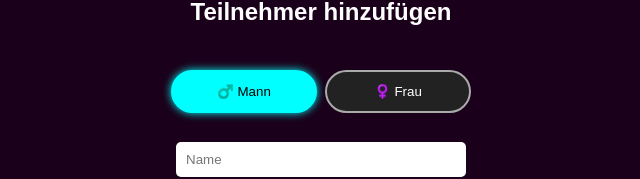
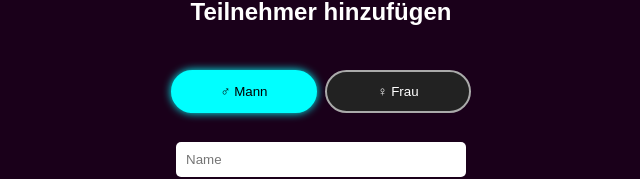
Before and after one commit to paulseeland/are-you-the-one-game, a React (Vite) app: page / in a window 1280 px wide. Shown: the part 395-574 px from the top of the page, without its empty margins (319-959 px from the left). Built offline with nearby package versions, Linux system fonts and the light colour scheme.

Commit message:
Update PlayerForm.jsx

```diff
--- a/src/components/PlayerForm.jsx
+++ b/src/components/PlayerForm.jsx
@@ -55,14 +55,14 @@ export default function PlayerForm({ players, addPlayer, setPlayers, startGame }
             className={gender === 'male' ? 'gender-button selected' : 'gender-button'}
             onClick={() => setGender('male')}
           >
-            ♂️ Mann
+            ♂︎ Mann
           </button>
           <button
             type="button"
             className={gender === 'female' ? 'gender-button selected' : 'gender-button'}
             onClick={() => setGender('female')}
           >
-            ♀️ Frau
+            ♀︎ Frau
           </button>
         </div>
 
@@ -83,7 +83,7 @@ export default function PlayerForm({ players, addPlayer, setPlayers, startGame }
           <div className="player-card" key={index}>
             <div className="player-info">
               <span className="player-name">{p.name}</span>
-              <span className="player-gender">{p.gender === 'male' ? '♂️' : '♀️'}</span>
+              <span className="player-gender">{p.gender === 'male' ? '♂︎' : '♀︎'}</span>
             </div>
             <div className="player-actions">
               <button onClick={() => handleEdit(index)} title="Bearbeiten">✏️</button>
```
